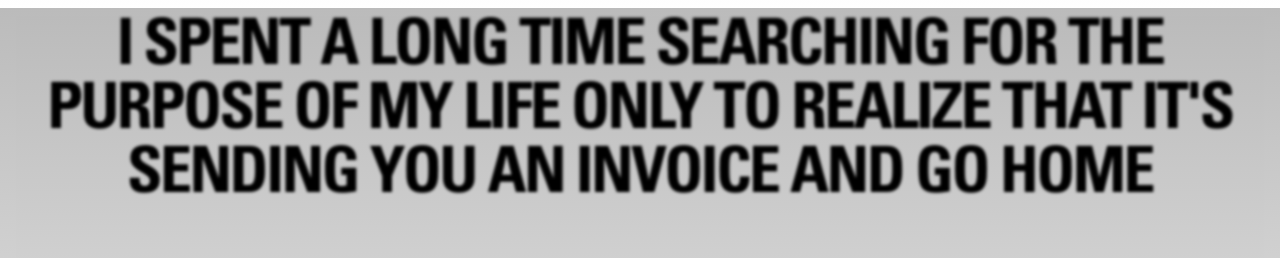
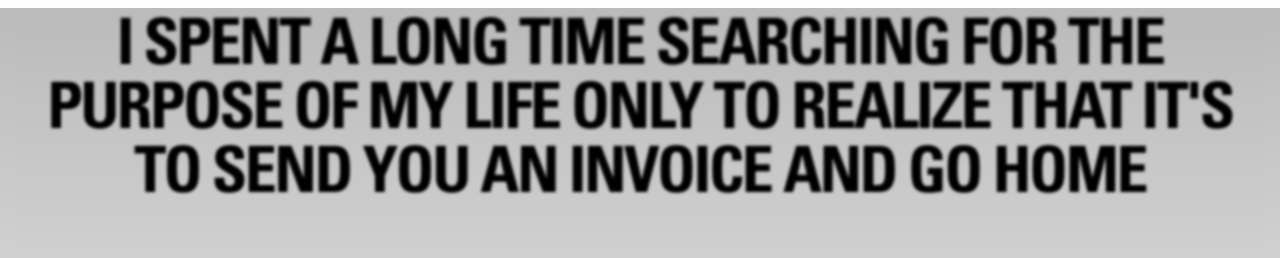
Before and after one commit to ferarri-red/notAnotherPersonalWebsite, a plain HTML site: page index.html in a window 1280 px wide. Shown: the top 258 px of the page. Drawn offline with Linux system fonts and the light colour scheme.

Commit message:
v1.1
Úprava gramatiky.

```diff
--- a/index.html
+++ b/index.html
@@ -47,7 +47,7 @@ License under Nine Viper Petroleum Service Ltd. 2029© (202+)
     </div>
 
     <!-- Headline -->
-    <h1 class="text-shadow-drop-center">I spent a long time searching for the purpose of my life only to realize that it's sending you an invoice and go home</h1>
+    <h1 class="text-shadow-drop-center">I spent a long time searching for the purpose of my life only to realize that it's to send you an invoice and go home</h1>
 
     <!-- Ferrari Wheel -->
     <a href="https://www.instagram.com/ferarri_red/" target="_blank"><img src="images/ferrari_wheel.png" width="420px" id="ferrariWheel" class="rotate"></a>
```
Also changed, not shown: 1 other file.
